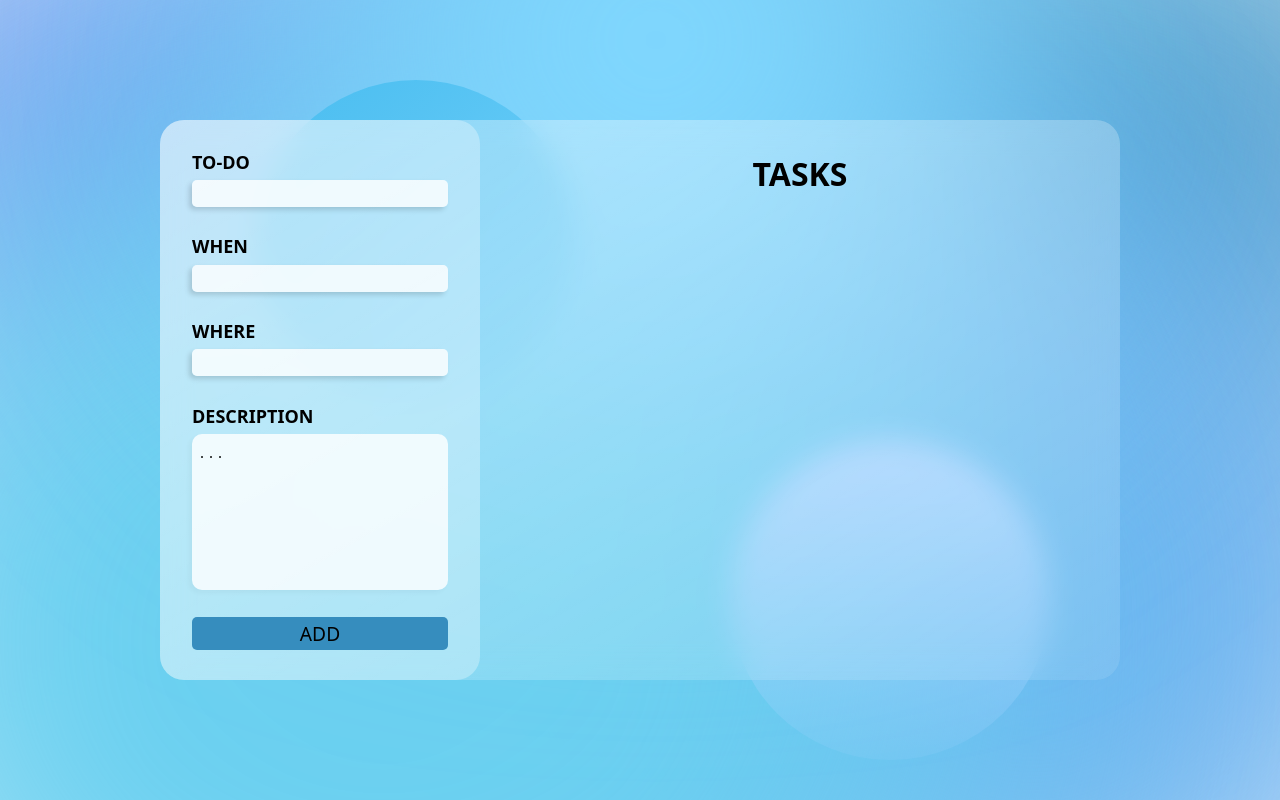
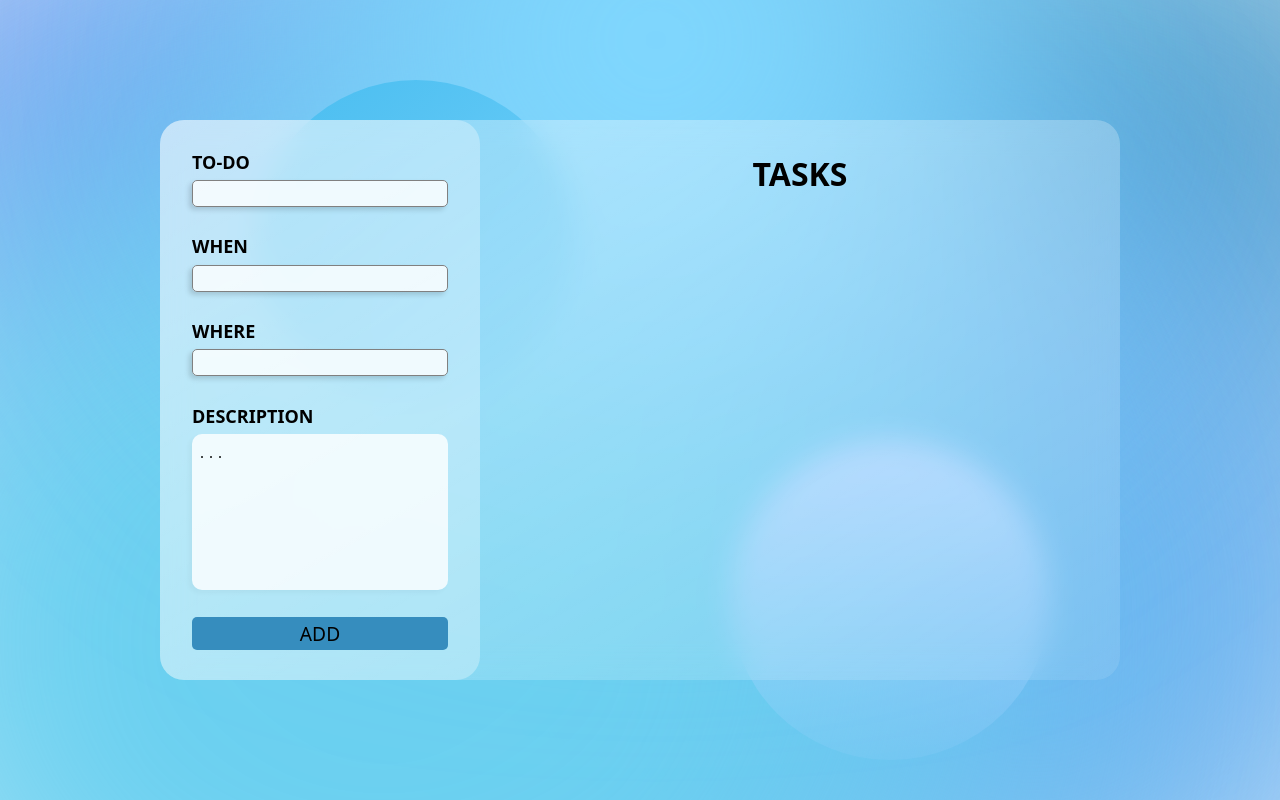
Before and after one commit to Felixeemanuel/Enskild-inl-mning-JS-2-TODO-LIST, a plain HTML site: page index.html in a window 1280 px wide. Shown: the top 800 px of the page. Drawn offline with nearby package versions, Linux system fonts and the light colour scheme; no server answers.

Commit message:
Think I'm pretty much done for now

```diff
--- a/main.scss
+++ b/main.scss
@@ -174,6 +174,7 @@ main {
                 height: 1.7rem;
                 background-color: rgba(255, 255, 255, .8);
                 box-shadow: -3px 3px 5px rgba(0, 0, 0, 0.147);
+                border: .5px solid grey;
 
                 @media screen and (max-width: $small) {
                     box-shadow: 0px 0px 5px rgba(0, 0, 0, 0.197);
```
Also changed, not shown: main.css, 1 other file.
